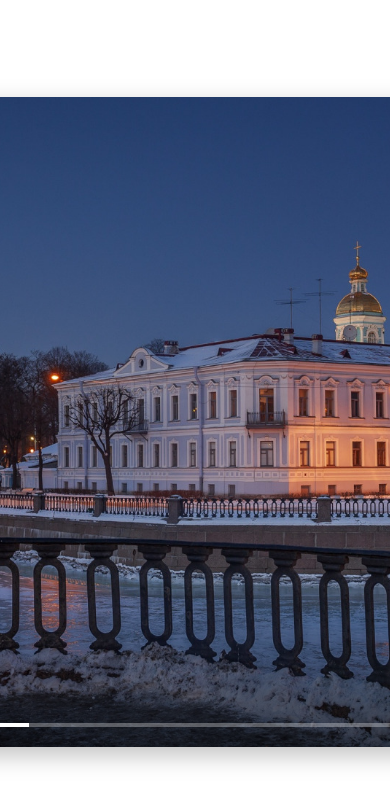
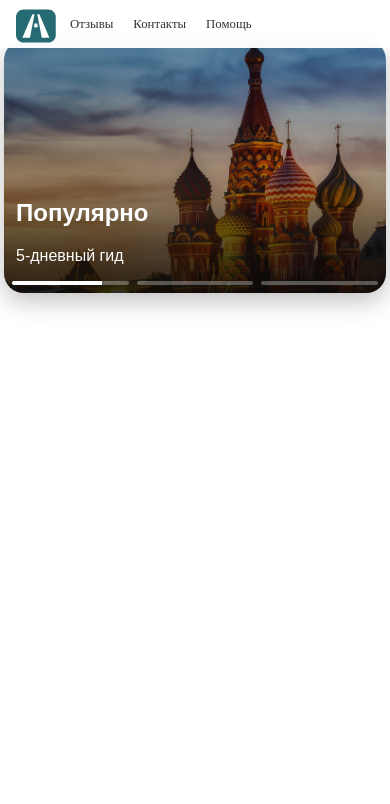
Before and after one commit to WAY-Travel-Guide/way-travel-planner, a React (Vite) app in the folder frontend/: page / in a window 390 px wide. Shown: the top 804 px of the page. Built offline with nearby package versions, Linux system fonts and the light colour scheme.

Commit message:
Хедер подключен к титульнику. Масштабирование при зуме удовлетворительное.Нет логотипа посередине и кнопок входа и регистрации

```diff
--- a/frontend/src/pages/home-page/HomePage.css
+++ b/frontend/src/pages/home-page/HomePage.css
@@ -1,18 +1,11 @@
-/*.homepage {
-    max-width: 100vw;
-    max-height: 100vh;
-    /*margin-top: 3.5rem;*/
-
-    /*background: url("/images/bg1.jpg") center/cover no-repeat;*/
-
-    /*не помогает масштабировать фон*/
-    /*background-size: cover;*/
-    /*background-attachment:scroll;*/
-
-    /*display: flex;
+.homepage {
+    width: 100vw;
+    height: 100vh;
+    display: flex;
     flex-direction: column;
     align-items: center;
-    justify-content: center;
-    border-radius: 1.5rem;
+    justify-content: flex-start;
     box-sizing: border-box;
-}*/
+    padding-top: 2rem; /* Updated to match new header height */
+    overflow-x: hidden;
+}
--- a/frontend/src/pages/home-page/HomePage.jsx
+++ b/frontend/src/pages/home-page/HomePage.jsx
@@ -14,7 +14,7 @@
 import { useNavigate } from 'react-router-dom';
 import { useState, useEffect } from 'react';
 import { HomeWidget,Header,TileBackground} from '../../widgets/';
-/*import "./HomePage.css";*/
+import "./HomePage.css";
 
 /**
  * @typedef {Object} HomePageProps
@@ -58,7 +58,7 @@ const HomePage = function ({ user, onLogout }) {
      * @see HomeWidget
      */
     <div className="homepage">
-      {/*<Header></Header>*/}
+      <Header></Header>
       {/*<HomeWidget user={user} onLogout={onLogout}/>*/}
       <TileBackground slides = {slides}></TileBackground>
     </div>
--- a/frontend/src/shared/ui/loader/loader.jsx
+++ b/frontend/src/shared/ui/loader/loader.jsx
@@ -4,19 +4,19 @@ import "./loader.css";
 const Loader = () => {
     return (
         <div className="loader-view">
-            <div class="loader">
-                <div class="bar1"></div>
-                <div class="bar2"></div>
-                <div class="bar3"></div>
-                <div class="bar4"></div>
-                <div class="bar5"></div>
-                <div class="bar6"></div>
-                <div class="bar7"></div>
-                <div class="bar8"></div>
-                <div class="bar9"></div>
-                <div class="bar10"></div>
-                <div class="bar11"></div>
-                <div class="bar12"></div>
+            <div className="loader">
+                <div className="bar1"></div>
+                <div className="bar2"></div>
+                <div className="bar3"></div>
+                <div className="bar4"></div>
+                <div className="bar5"></div>
+                <div className="bar6"></div>
+                <div className="bar7"></div>
+                <div className="bar8"></div>
+                <div className="bar9"></div>
+                <div className="bar10"></div>
+                <div className="bar11"></div>
+                <div className="bar12"></div>
             </div>
         </div>
     );
--- a/frontend/src/widgets/header/Header.css
+++ b/frontend/src/widgets/header/Header.css
@@ -3,19 +3,20 @@
     top: 0;
     left: 0;
     width: 100vw;
-    min-height: 4rem;
-    background-color: white;
+    height: 3rem; /* Lower height - was 2rem */
+    background: rgba(255, 255, 255, 0.95); /* Semi-transparent modern look */
+    backdrop-filter: blur(10px); /* Modern glass effect */
     z-index: 1000;
     box-sizing: border-box;
-
     display: flex;
     align-items: center;
+    transition: all 0.3s ease; /* Smooth transitions */
 }
 
 .header-container {
-    max-width: 1200px;
+    max-width: 1370px;
     margin: 0 auto;
-    padding: 0 2rem;
+    padding: 0 0; /* Reduced padding for more compact look */
     width: 100%;
     height: 100%;
     display: flex;
@@ -24,21 +25,25 @@
 }
 
 
+.minilogo{
+    width: 40px; /* Slightly smaller icons */
+    height: 40px;
+    transition: all 0.3s ease;
+    margin-top: 0.5rem;
+    /*padding: 0.5rem; /* Better click area */
+    /*border-radius: 0.375rem; /* Rounded corners */
+    cursor: pointer;
+}
+
+.minilogo:hover {
+    transform: scale(1.1); /* Subtle scale effect */
+    /*opacity: 0.8;
+    /*background-color: rgba(0, 0, 0, 0.05); /* Subtle background */
+}
 .header-nav {
     display: flex;
     align-items: center;
 
-}
-/* Стили для иконок */
-.header-nav-icon {
-    width: 24px;
-    height: 24px;
-    transition: transform 0.3s ease, opacity 0.3s ease;
-}
-
-.header-nav-icon:hover {
-    transform: scale(1);
-    opacity: 0.6;
 }
 
 
@@ -47,45 +52,99 @@
     margin: 0;
     padding: 0;
     display: flex;
-    gap: 1.5rem;
+    gap: 2rem; /* Increased gap for better spacing */
+    align-items: center;
 }
 
 .header-spacer {
-    width: 57.5rem; /*отступ между словами и иконками*/
+   width: auto;
+  flex: 1 1 auto; /* заполнитель, но адаптивный */
+  min-width: 46rem;   /* чтобы содержимое не ломало верстку */
 }
 
 .header-nav-list a{
     position: relative;
     list-style: none;
     display: block;
-    padding: .10rem 0.1rem;
-    margin:0;
+    padding: 1rem 0.75rem; /* Better padding for clickability */
+    margin: 0;
     cursor: pointer;
+    font-weight: 500; /* Slightly bolder text */
+    font-size: 1.3rem; /* Slightly smaller, more refined */
+    color: #333; /* Better contrast */
+    text-decoration: none;
+    border-radius: 0.375rem; /* Rounded corners */
+    transition: all 0.2s ease; /* Smooth transitions */
+}
+
+.header-nav-list a:hover {
+    background-color: rgba(0, 0, 0, 0.05); /* Subtle hover background */
+    color: #000; /* Darker on hover */
 }
 .header-nav-list a::after{
     content: '';
     position: absolute;
-    bottom: 0;
-    left: 0;
-    width: 100%;
+    bottom: 0.25rem; /* Moved up slightly */
+    left: 50%;
+    width: 0;
     height: 2px;
-    transform: scale(0);
-    background: black;
-    transition: transform .3s;
+    background: linear-gradient(90deg, #667eea 0%, #764ba2 100%); /* Modern gradient */
+    transition: all 0.3s ease;
+    transform: translateX(-50%); /* Center the line */
 }
 .header-nav-list a:hover::after{
-    transform: scale(1);
-}
-/*
-.header-nav-list a {
-    display: flex;
-    align-items: center;
-    justify-content: center;
-    padding: 0.5rem;
-    transition: background-color 0.3s ease;
-    border-radius: 4px;
+    width: 80%; /* Animate from center */
 }
 
-.header-nav-list a:hover {
-    background-color: rgba(0, 0, 0, 0.1); /* Легкий ховер-эффект
-}*/
+/* Стили для иконок */
+.header-nav-icon {
+    width: 25px; /* Slightly smaller icons */
+    height: 25px;
+    transition: all 0.3s ease;
+    margin-top: 0.5rem;
+    /*padding: 0.5rem; /* Better click area */
+    /*border-radius: 0.375rem; /* Rounded corners */
+    cursor: pointer;
+}
+
+.header-nav-icon:hover {
+    transform: scale(1.1); /* Subtle scale effect */
+    /*opacity: 0.8;
+    /*background-color: rgba(0, 0, 0, 0.05); /* Subtle background */
+}
+/* Responsive design for mobile */
+@media (max-width: 768px) {
+    .header {
+        height: 3rem; /* Even more compact on mobile */
+    }
+
+    .header-container {
+        padding: 0 1rem;
+    }
+
+    .header-nav-list {
+        gap: 1rem;
+    }
+
+    .header-nav-list a {
+        padding: 0.375rem 0.5rem;
+        font-size: 0.875rem;
+    }
+
+    .header-nav-icon {
+        width: 18px;
+        height: 18px;
+        padding: 0.375rem;
+    }
+}
+
+@media (max-width: 480px) {
+    .header-nav-list {
+        gap: 0.5rem;
+    }
+
+    .header-nav-list a {
+        padding: 0.25rem 0.375rem;
+        font-size: 0.8rem;
+    }
+}
--- a/frontend/src/widgets/header/Header.jsx
+++ b/frontend/src/widgets/header/Header.jsx
@@ -3,6 +3,7 @@ import './Header.css';
 import Exit from "../../assets/exit.svg";
 import History from "../../assets/time-past.svg";
 import Person from "../../assets/user.svg";
+import Logo from "../../../public/way-minilogo.svg"
 
 const Header = () => {
   return (
@@ -10,6 +11,9 @@ const Header = () => {
       <div className="header-container">
         <nav className="header-nav">
           <ul className="header-nav-list">
+            <li>
+              <img src={Logo} alt="Лого" className = "minilogo"/>
+            </li>
             <li>
               <a className='menu-items'> Отзывы</a>
             </li>
--- a/frontend/src/widgets/tile-background/TileBackground.css
+++ b/frontend/src/widgets/tile-background/TileBackground.css
@@ -1,15 +1,15 @@
-.story-carousel {
+.homestory-carousel {
   position: relative;
-  width: 1400px;
-  height: 650px;
-  border-radius: 20px;
+  width: min(90vw, 90rem); /* Responsive width: 90% of viewport or max 90rem */
+  height: min(95vh, 95rem); /* Responsive height: 40% of viewport or max 40rem */
+  border-radius: 1.25rem; /* 20px equivalent */
   overflow: hidden;
   margin: 2rem auto;
-  box-shadow: 0 8px 24px rgba(0, 0, 0, 0.25);
+  box-shadow: 0 0.5rem 1.5rem rgba(0, 0, 0, 0.25); /* Converted px to rem */
   font-family: sans-serif;
 }
 
-.story-background {
+.homestory-background {
   width: 100%;
   height: 100%;
   background-size: cover;
@@ -17,7 +17,7 @@
   transition: background-image 0.6s ease-in-out;
 }
 
-.story-overlay {
+.homestory-overlay {
   position: absolute;
   bottom: 0;
   left: 0;
@@ -27,39 +27,39 @@
   color: #fff;
 }
 
-.progress-bars {
+.homeprogress-bars {
   position: absolute;
-  bottom: 20px;
+  bottom: 1.25rem; /* 20px equivalent */
   left: 0;
   right: 0;
   display: flex;
-  gap: 8px; /* промежуток между полосками */
+  gap: 0.5rem; /* 8px equivalent */
   z-index: 5;
-  justify-content: space-between; /* равномерное распределение по всей ширине */
-  padding: 0 20px; /* небольшой отступ от краёв */
+  justify-content: space-between;
+  padding: 0 1.25rem; /* 20px equivalent */
   box-sizing: border-box;
 }
 
-.progress-bar {
-  flex: 1; /* каждая полоса занимает равную долю */
-  height: 4px;
+.homeprogress-bar {
+  flex: 1;
+  height: 0.25rem; /* 4px equivalent */
   background: rgba(255, 255, 255, 0.3);
-  border-radius: 3px;
+  border-radius: 0.1875rem; /* 3px equivalent */
   overflow: hidden;
 }
 
-.progress-fill {
+.homeprogress-fill {
   height: 100%;
   background: white;
   width: 0%;
   transition: width 0.1s linear;
 }
 
-.progress-fill.filled {
+.homeprogress-fill.filled {
   width: 100%;
 }
 
-.nav {
+.homenav {
   position: absolute;
   top: 50%;
   transform: translateY(-50%);
@@ -75,9 +75,50 @@
   transition: background 0.3s;
 }
 
-.nav:hover {
+.homenav:hover {
   background: rgba(0,0,0,0.6);
 }
 
-.nav.left { left: 10px; }
-.nav.right { right: 10px; }
+.nav.left { left: 0.625rem; } /* 10px equivalent */
+.nav.right { right: 0.625rem; } /* 10px equivalent */
+
+/* Responsive breakpoints for better zoom handling */
+@media (max-width: 768px) {
+  .homestory-carousel {
+    width: 95vw;
+    height: 35vh;
+    margin: 1rem auto;
+  }
+
+  .homestory-overlay {
+    padding: 1rem;
+  }
+
+  .homeprogress-bars {
+    bottom: 0.75rem;
+    padding: 0 0.75rem;
+  }
+}
+
+@media (max-width: 480px) {
+  .homestory-carousel {
+    width: 98vw;
+    height: 30vh;
+    margin: 0.5rem auto;
+  }
+
+  .homestory-overlay {
+    padding: 0.75rem;
+  }
+
+  .homeprogress-bars {
+    bottom: 0.5rem;
+    padding: 0 0.5rem;
+  }
+}
+
+/* Ensure proper scaling on zoom */
+.homestory-carousel {
+  transform-origin: center;
+  will-change: transform;
+}
--- a/frontend/src/widgets/tile-background/TileBackground.jsx
+++ b/frontend/src/widgets/tile-background/TileBackground.jsx
@@ -79,35 +79,35 @@ const TileBackground = ({ slides = [], duration = 7000 }) => {
   };
 
   // Если слайдов нет — показываем заглушку
-  if (!slides.length) return <div className="story-carousel">Нет слайдов</div>;
+  if (!slides.length) return <div className="homestory-carousel">Нет слайдов</div>;
 
   // Деструктурируем текущий слайд
   const { image, label, description } = slides[current];
 
   return (
-    <div className="story-carousel">
+    <div className="homestory-carousel">
       {/* ======= Основной слайд ======= */}
       <div
-        className="story-background"
+        className="homestory-background"
         style={{ backgroundImage: `url(${image})` }}
       >
-        <div className="story-overlay">
+        <div className="homestory-overlay">
           <h2>{label}</h2>
           <p>{description}</p>
         </div>
       </div>
 
       {/* ======= Прогресс-бары ======= */}
-          <div className="progress-bars">
+          <div className="homeprogress-bars">
       {slides.map((_, i) => (
         <div
           key={i}
-          className="progress-bar"
+          className="homeprogress-bar"
           onClick={() => setCurrent(i)} //  добавили кликабельность
           style={{ cursor: "pointer" }} //  чтобы видно было, что элемент кликабельный
         >
           <div
-            className={`progress-fill ${
+            className={`homeprogress-fill ${
               i < current
                 ? "filled"
                 : i === current
```
Also changed, not shown: 1 other file (tests, documents, lock files or other folders).
